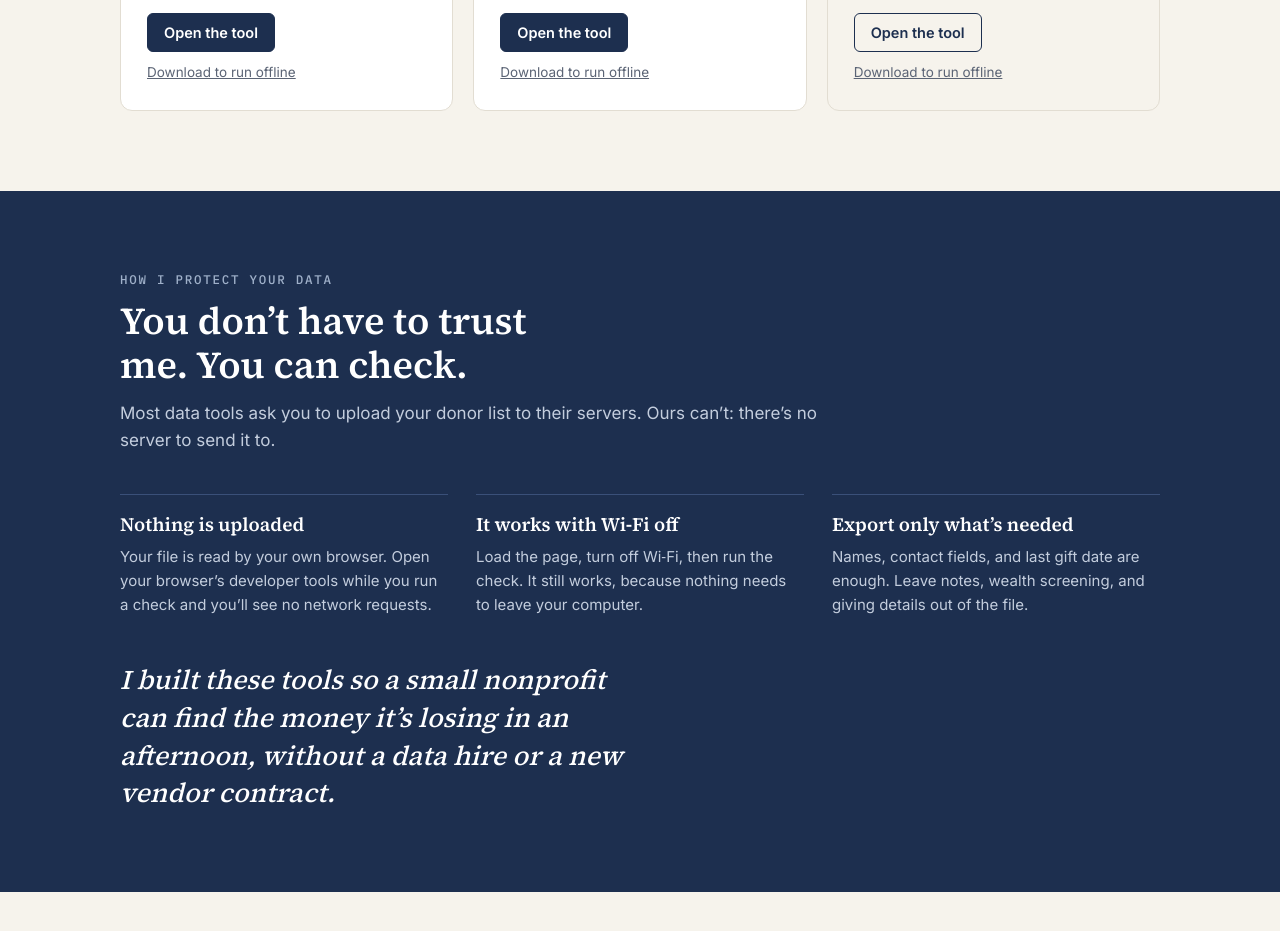
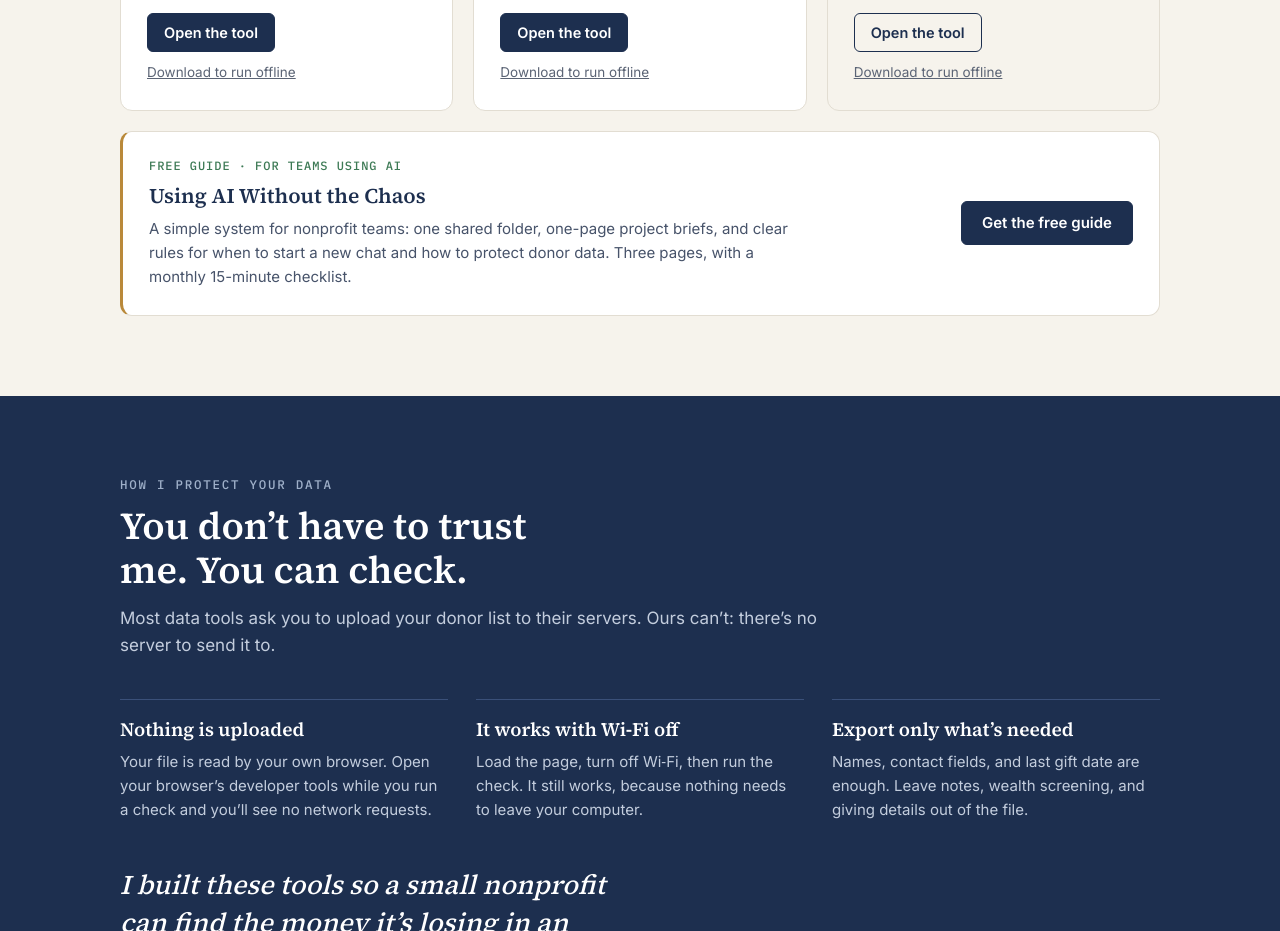
Before and after one commit to philanthrodata/philanthrodata.github.io, a plain HTML site: page tools/index.html in a window 1280 px wide. Shown: the part 1360-2291 px from the top of the page. Drawn offline with Linux system fonts and the light colour scheme.

Commit message:
Free tools page: add AI guide card linking to /ai-guide/ (#9)
Claude-Session: https://claude.ai/code/session_01Qss1vd7aakPApFWZ1AuuNZ

Co-authored-by: Claude <noreply@anthropic.com>

```diff
--- a/tools/index.html
+++ b/tools/index.html
@@ -99,6 +99,10 @@ section{padding-block:80px}
 .tool .go .btn{padding:10px 16px;font-size:14.5px}
 .tool .dl{font-size:13.5px;color:var(--muted)}
 .tool.niche{background:transparent}
+.guide{margin-top:20px;background:var(--paper);border:1px solid var(--line);border-left:3px solid var(--gold);border-radius:12px;padding:26px;display:grid;grid-template-columns:1fr auto;gap:10px 32px;align-items:center}
+.guide .for{font:500 12px/1.4 var(--f-mono);letter-spacing:.08em;text-transform:uppercase;color:var(--green);margin-bottom:8px}
+.guide p{color:#47536a;font-size:15px;margin-top:8px;max-width:640px}
+@media (max-width:760px){.guide{grid-template-columns:1fr}.guide .btn{justify-self:start;margin-top:8px}}
 /* privacy band */
 .band{background:var(--navy);color:#dfe5ef}
 .band h2{color:#fff}
@@ -237,6 +241,14 @@ footer .wrap{display:flex;justify-content:space-between;gap:16px;flex-wrap:wrap}
         <div class="go"><a class="btn line" href="marketo-salesforce-duplicate-check.html">Open the tool</a><a class="dl" href="marketo-salesforce-duplicate-check.html" download>Download to run offline</a></div>
       </article>
     </div>
+    <article class="guide">
+      <div>
+        <div class="for">Free guide · For teams using AI</div>
+        <h3>Using AI Without the Chaos</h3>
+        <p>A simple system for nonprofit teams: one shared folder, one-page project briefs, and clear rules for when to start a new chat and how to protect donor data. Three pages, with a monthly 15-minute checklist.</p>
+      </div>
+      <a class="btn solid" href="/ai-guide/">Get the free guide</a>
+    </article>
   </div>
 </section>
 
```
